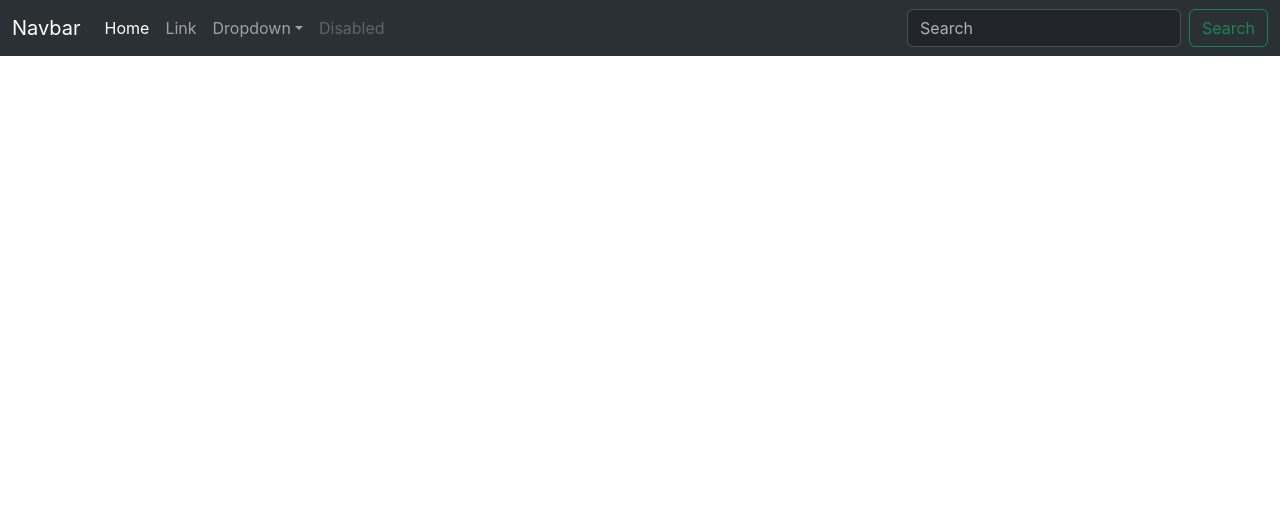
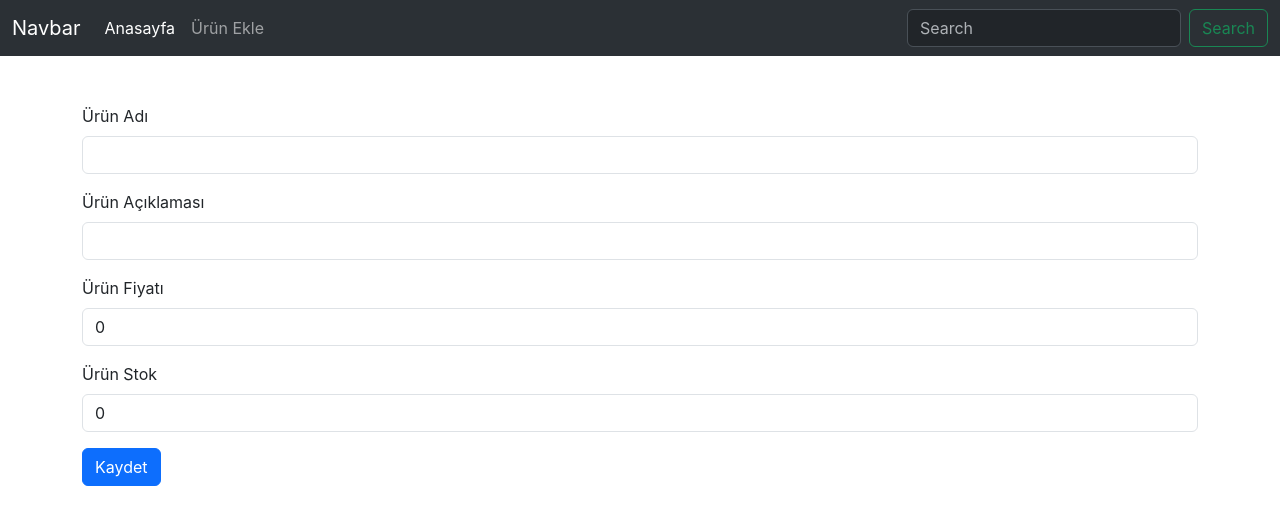
Before and after one commit to buraktann/React, a React (Create React App) app: page /add-product in a window 1280 px wide. Shown: the top 524 px of the page. Built offline with nearby package versions, Linux system fonts and the light colour scheme.

Commit message:
formik usage

```diff
--- a/package.json
+++ b/package.json
@@ -12,6 +12,7 @@
     "@types/react-dom": "^18.2.18",
     "axios": "^1.6.3",
     "bootstrap": "^5.3.2",
+    "formik": "^2.4.5",
     "react": "^18.2.0",
     "react-dom": "^18.2.0",
     "react-router-dom": "^6.21.1",
--- a/src/App.tsx
+++ b/src/App.tsx
@@ -3,17 +3,17 @@ import { BrowserRouter, Routes, Route } from "react-router-dom";
 import Homepage from "./pages/Homepage/Homepage";
 import ProductDetail from "./pages/ProductDetail/ProductDetail";
 import Navbar from "./components/Navbar/Navbar";
+import AddProduct from "./pages/AddProduct/AddProduct";
 
 function App(): ReactElement {
   return (
     <>
       <Navbar />
-      <BrowserRouter>
-        <Routes>
-          <Route path="/" element={<Homepage />}></Route>
-          <Route path="/product-detail/:id" element ={<ProductDetail />}></Route>
-        </Routes>
-      </BrowserRouter>
+      <Routes>
+        <Route path="/" element={<Homepage />}></Route>
+        <Route path="/product-detail/:id" element={<ProductDetail />}></Route>
+        <Route path="/add-product" element={<AddProduct />}></Route>
+      </Routes>
     </>
   );
 }
--- a/src/components/Navbar/Navbar.tsx
+++ b/src/components/Navbar/Navbar.tsx
@@ -1,6 +1,7 @@
-import React from 'react'
+import React from "react";
+import { Link } from "react-router-dom";
 
-type Props = {}
+type Props = {};
 
 const Navbar = (props: Props) => {
   return (
@@ -26,50 +27,14 @@ const Navbar = (props: Props) => {
         <div className="collapse navbar-collapse" id="navbarSupportedContent">
           <ul className="navbar-nav me-auto mb-2 mb-lg-0">
             <li className="nav-item">
-							<a className="nav-link active" aria-current="page" href="#">
-								Home
-							</a>
+              <Link className="nav-link active" aria-current="page" to={"/"}>
+                Anasayfa
+              </Link>
             </li>
             <li className="nav-item">
-							<a className="nav-link" href="#">
-								Link
-							</a>
-						</li>
-						<li className="nav-item dropdown">
-							<a
-								className="nav-link dropdown-toggle"
-								href="#"
-								role="button"
-								data-bs-toggle="dropdown"
-								aria-expanded="false"
-							>
-								Dropdown
-							</a>
-							<ul className="dropdown-menu">
-								<li>
-									<a className="dropdown-item" href="#">
-										Action
-									</a>
-								</li>
-								<li>
-									<a className="dropdown-item" href="#">
-										Another action
-									</a>
-								</li>
-								<li>
-									<hr className="dropdown-divider" />
-								</li>
-								<li>
-									<a className="dropdown-item" href="#">
-										Something else here
-									</a>
-								</li>
-							</ul>
-						</li>
-						<li className="nav-item">
-							<a className="nav-link disabled" aria-disabled="true">
-								Disabled
-							</a>
+              <Link className="nav-link" to={"/add-product"}>
+                Ürün Ekle
+              </Link>
             </li>
           </ul>
           <form className="d-flex" role="search">
@@ -87,6 +52,6 @@ const Navbar = (props: Props) => {
       </div>
     </nav>
   );
-}
+};
 
 export default Navbar;
--- /dev/null
+++ b/src/pages/AddProduct/AddProduct.tsx
@@ -0,0 +1,48 @@
+import { Form, Formik, Field } from "formik";
+import React from "react";
+
+type Props = {};
+
+const AddProduct = (props: Props) => {
+  const initialValues = {
+    title: "",
+    description: "",
+    price: "0",
+    stock: "0",
+  };
+
+  return (
+    <div className="container mt-5">
+      <Formik
+        initialValues={initialValues}
+        onSubmit={(values) => {
+          console.log(values);
+        }}
+      >
+        <Form>
+          <div className="mb-3">
+            <label className="form-label">Ürün Adı</label>
+            <Field name="title" type="text" className="form-control" />
+          </div>
+          <div className="mb-3">
+            <label className="form-label">Ürün Açıklaması</label>
+            <Field name="description" type="text" className="form-control" />
+          </div>
+          <div className="mb-3">
+            <label className="form-label">Ürün Fiyatı</label>
+            <Field name="price" type="number" className="form-control" />
+          </div>
+          <div className="mb-3">
+            <label className="form-label">Ürün Stok</label>
+            <Field name="stock" type="number" className="form-control" />
+          </div>
+          <button type="submit" className="btn btn-primary">
+            Kaydet
+          </button>
+        </Form>
+      </Formik>
+    </div>
+  );
+};
+
+export default AddProduct;
```
Also changed, not shown: src/index.tsx (+8 -7 lines), 1 other file (tests, documents, lock files or other folders). Lines whose indentation alone changed are shown as unchanged.
